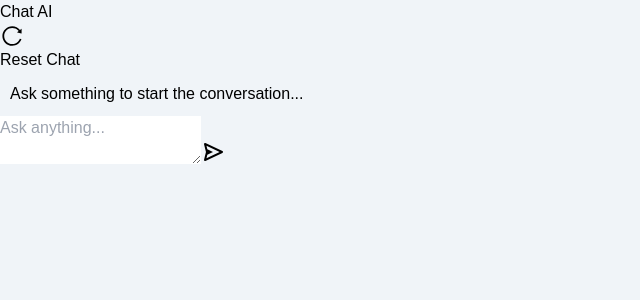
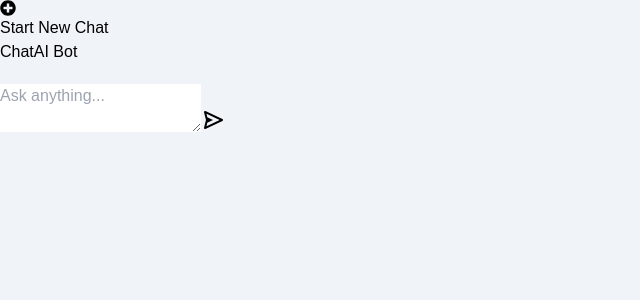
Before and after one commit to vickky122/ChatAI, a React (Vite) app in the folder ChatAI/: page / in a window 1280 px wide. Shown: the top 300 px of the page, without its empty margins (0-640 px from the left). Built offline with nearby package versions, Linux system fonts and the light colour scheme.

Commit message:
updated the interface, added animation for loading

```diff
--- a/ChatAI/src/App.css
+++ b/ChatAI/src/App.css
@@ -4,7 +4,7 @@ body {
 }
 
 .chat-window {
-  max-height: 300px;
+  max-height: 100%;
   overflow-y: auto;
   padding: 10px;
 }
@@ -28,10 +28,38 @@ body {
   text-align: left;
 }
 
-.error-message {
-  background-color: #f8d7da;
-  align-self: center;
-  text-align: center;
+.typing-indicator {
+  display: flex;
+  justify-content: flex-start;
+  margin: 10px 0;
+}
+
+.typing-indicator span {
+  background-color: #bbb;
+  border-radius: 50%;
+  width: 10px;
+  height: 10px;
+  margin: 0 2px;
+  animation: blink 1.4s infinite both;
+}
+
+.typing-indicator span:nth-child(2) {
+  animation-delay: 0.2s;
+}
+.typing-indicator span:nth-child(3) {
+  animation-delay: 0.4s;
+}
+
+@keyframes blink {
+  0% {
+    opacity: 0.2;
+  }
+  20% {
+    opacity: 1;
+  }
+  100% {
+    opacity: 0.2;
+  }
 }
 
 textarea {
@@ -46,3 +74,8 @@ textarea:disabled,
 button:disabled {
   cursor: not-allowed;
 }
+
+h1 {
+  font-size: 2rem;
+  margin-bottom: 10px;
+}
--- a/ChatAI/src/App.jsx
+++ b/ChatAI/src/App.jsx
@@ -4,10 +4,12 @@ import axios from "axios";
 import ReactMarkdown from "react-markdown";
 import { BiSend } from "react-icons/bi";
 import { AiOutlineReload } from "react-icons/ai";
+import { FaPlusCircle } from "react-icons/fa";
 
 function App() {
   const [question, setQuestion] = useState("");
   const [chatHistory, setChatHistory] = useState([]);
+  const [activeChat, setActiveChat] = useState(null);
   const [generatingAnswer, setGeneratingAnswer] = useState(false);
 
   async function generateAnswer(e) {
@@ -16,7 +18,20 @@ function App() {
 
     setGeneratingAnswer(true);
     const userMessage = { type: "user", text: question };
-    setChatHistory((prev) => [...prev, userMessage]);
+    const updatedHistory = [...(activeChat?.messages || []), userMessage];
+
+    const newChat = activeChat
+      ? { ...activeChat, messages: updatedHistory }
+      : { id: chatHistory.length + 1, messages: updatedHistory };
+
+    setChatHistory((prev) =>
+      activeChat
+        ? prev.map((chat) =>
+            chat.id === activeChat.id ? { ...chat, messages: updatedHistory } : chat
+          )
+        : [...prev, newChat]
+    );
+    setActiveChat(newChat);
     setQuestion("");
 
     try {
@@ -30,49 +45,86 @@ function App() {
         type: "ai",
         text: response["data"]["candidates"][0]["content"]["parts"][0]["text"],
       };
-      setChatHistory((prev) => [...prev, aiMessage]);
+
+      const updatedChat = { ...newChat, messages: [...updatedHistory, aiMessage] };
+      setChatHistory((prev) =>
+        prev.map((chat) => (chat.id === updatedChat.id ? updatedChat : chat))
+      );
+      setActiveChat(updatedChat);
     } catch (error) {
-      setChatHistory((prev) => [
-        ...prev,
-        { type: "error", text: "Sorry mate - Something something wrong happening. Please try again!" },
-      ]);
+      const errorMsg = { type: "error", text: "Something went wrong, try again!" };
+      setActiveChat({
+        ...newChat,
+        messages: [...updatedHistory, errorMsg],
+      });
     }
 
     setGeneratingAnswer(false);
   }
 
   function resetChat() {
-    setChatHistory([]);
+    setActiveChat(null);
     setQuestion("");
   }
 
   return (
-    <div className="bg-gradient-to-r from-blue-50 to-blue-100 h-screen flex flex-col justify-between items-center p-3">
-      <div className="w-full md:w-2/3 lg:w-1/2 xl:w-1/3 bg-white rounded-lg shadow-lg p-6 flex flex-col space-y-4">
-        <header className="text-center">
-          <h1 className="text-4xl font-bold text-blue-500 mb-4">Chat AI</h1>
+    <div className="flex h-screen">
+      {/* Sidebar for Chat History */}
+      <div className="bg-gray-200 w-1/4 p-4 flex flex-col">
         <button
+          className="flex items-center text-blue-500 mb-4 hover:text-blue-700"
           onClick={resetChat}
-            className="flex items-center justify-center text-blue-500 hover:text-red-500"
         >
-            <AiOutlineReload size={24} />
-            <span className="ml-2">Reset Chat</span>
+          <FaPlusCircle className="mr-2" />
+          Start New Chat
         </button>
+        <div className="flex-1 overflow-y-auto">
+          {chatHistory.map((chat) => (
+            <div
+              key={chat.id}
+              className={`p-2 mb-2 rounded cursor-pointer ${
+                activeChat?.id === chat.id ? "bg-blue-200" : "bg-white"
+              }`}
+              onClick={() => setActiveChat(chat)}
+            >
+              Chat {chat.id}
+            </div>
+          ))}
+        </div>
+      </div>
+
+      {/* Chat Area */}
+      <div className="bg-white flex-1 flex flex-col">
+        {/* Heading */}
+        <header className="p-6 text-center">
+          <h1 className="text-3xl font-bold text-blue-600">ChatAI Bot</h1>
         </header>
 
-        <div className="chat-window overflow-y-auto h-72 bg-gray-100 p-3 rounded-md">
-          {chatHistory.length === 0 && <p className="text-gray-500">Ask something to start the conversation...</p>}
-          {chatHistory.map((msg, idx) => (
+        {/* Chat Window */}
+        <div className="flex-1 flex flex-col p-6">
+          <div className="chat-window flex-1 overflow-y-auto bg-gray-100 p-4 rounded-md">
+            {activeChat?.messages.length === 0 && (
+              <p className="text-gray-500">Ask something to start the conversation...</p>
+            )}
+            {activeChat?.messages.map((msg, idx) => (
               <div
                 key={idx}
-              className={`message ${msg.type === "user" ? "user-message" : "ai-message"} my-2`}
+                className={`message ${
+                  msg.type === "user" ? "user-message" : "ai-message"
+                } my-2`}
               >
                 <ReactMarkdown>{msg.text}</ReactMarkdown>
               </div>
             ))}
+            {generatingAnswer && (
+              <div className="typing-indicator">
+                <span></span><span></span><span></span>
+              </div>
+            )}
           </div>
 
-        <form onSubmit={generateAnswer} className="flex space-x-2">
+          {/* Question Input - Positioned at the Bottom */}
+          <form onSubmit={generateAnswer} className="mt-4 flex space-x-2">
             <textarea
               className="flex-1 p-2 border border-gray-300 rounded-md focus:border-blue-500"
               placeholder="Ask anything..."
@@ -90,8 +142,7 @@ function App() {
               <BiSend size={24} />
             </button>
           </form>
-
-        {generatingAnswer && <p className="text-gray-500">Loading... Please wait.</p>}
+        </div>
       </div>
     </div>
   );
```
Lines whose indentation alone changed are shown as unchanged.
